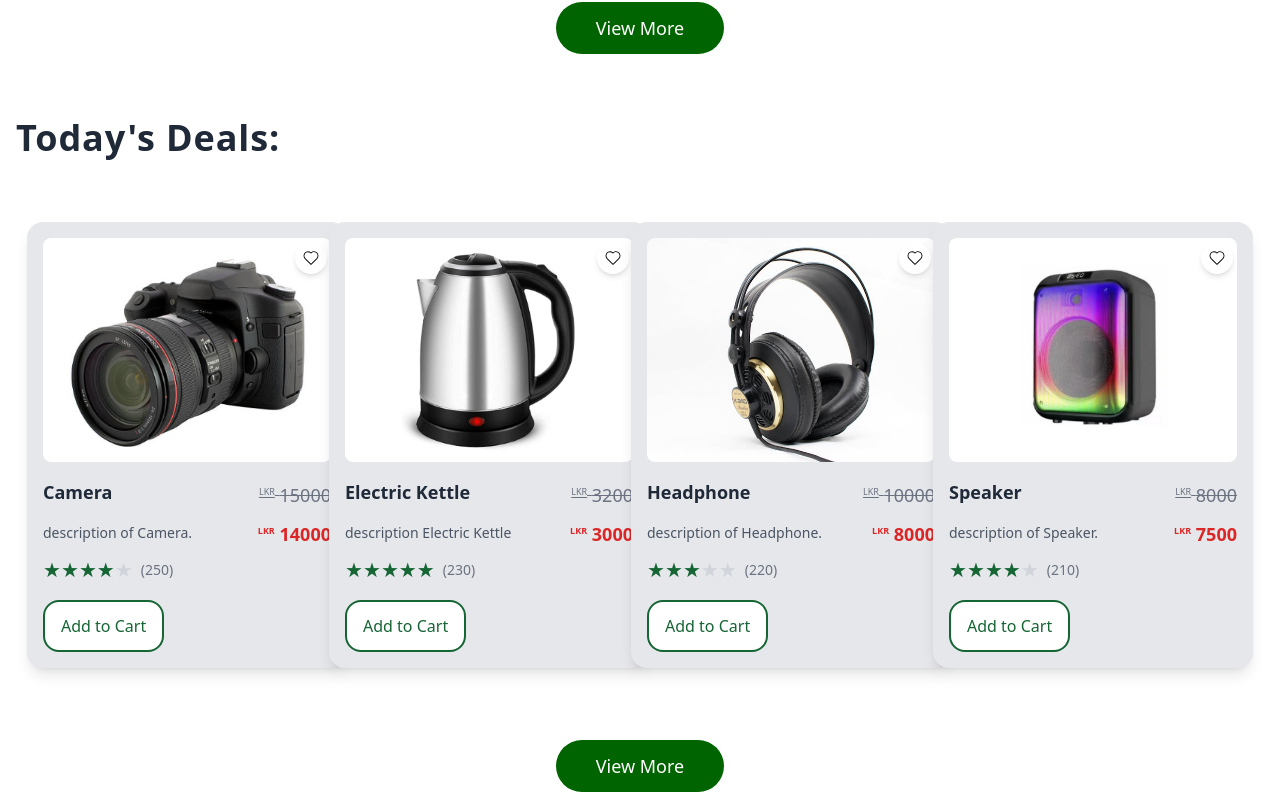
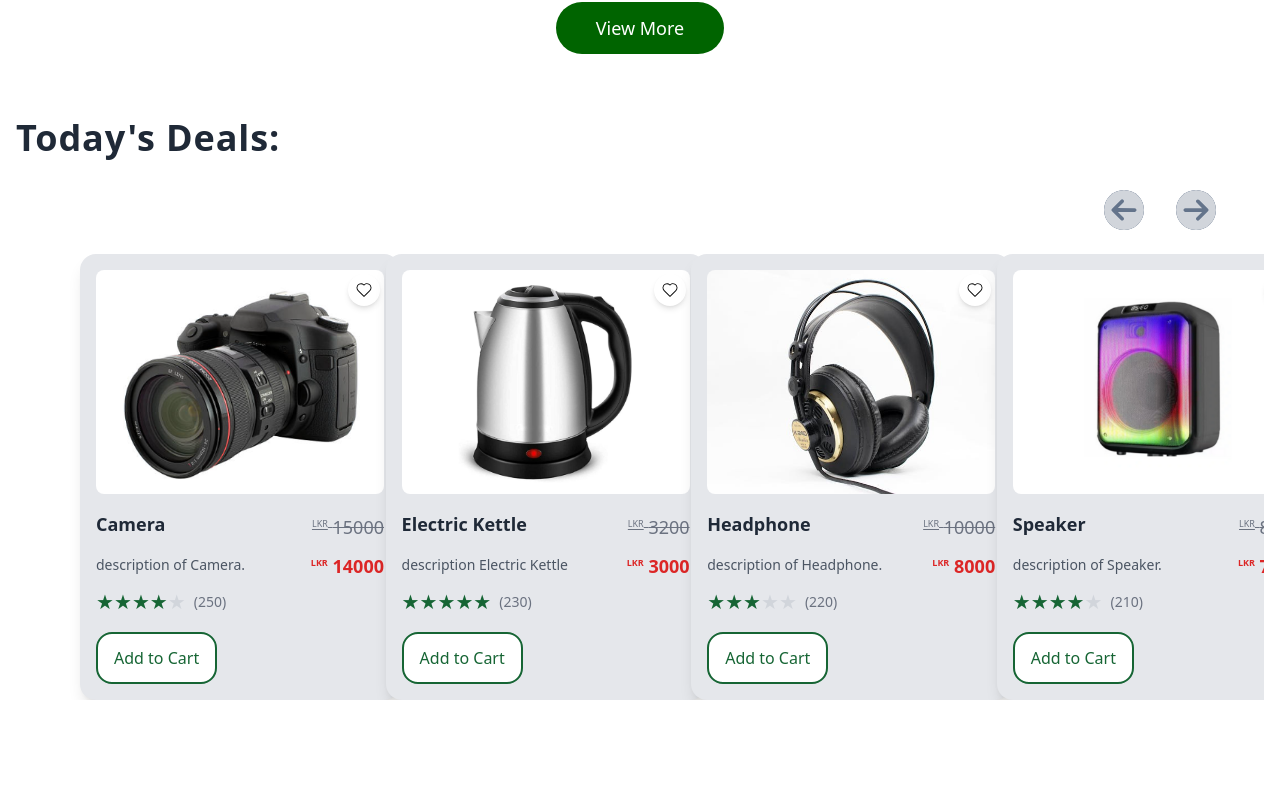
Before and after one commit to ManurangaJay/Home-Page, a Next.js app: page /homepage in a window 1280 px wide. Shown: the part 1352-2160 px from the top of the page. After the commit the page ends 2068 px from the top, so only its background shows below. Built offline with nearby package versions, Linux system fonts and the light colour scheme.

Commit message:
feat: horizontal scrolling feature

```diff
--- a/app/homepage/page.tsx
+++ b/app/homepage/page.tsx
@@ -1,20 +1,20 @@
 "use client";
 import products from "../productData";
-import React, { useState } from "react";
+import React, { useState, useRef, useEffect } from "react";
 import ProductCard from "../components/ProductCard";
+import { FaCircleArrowRight } from "react-icons/fa6";
+import { FaCircleArrowLeft } from "react-icons/fa6";
 
 const HomePage = () => {
   const [visibleItems, setVisibleItems] = useState<{
     featured: number;
     bestSellers: number;
-    deals: number;
   }>({
     featured: 4,
     bestSellers: 4,
-    deals: 4,
   });
 
-  const handleViewMore = (section: "featured" | "bestSellers" | "deals") => {
+  const handleViewMore = (section: "featured" | "bestSellers") => {
     setVisibleItems((prevState) => ({
       ...prevState,
       [section]: prevState[section] + 4,
@@ -22,7 +22,7 @@ const HomePage = () => {
   };
 
   const shouldShowViewMore = (
-    section: "featured" | "bestSellers" | "deals",
+    section: "featured" | "bestSellers",
     totalItems: number
   ) => {
     return visibleItems[section] < totalItems;
@@ -35,35 +35,54 @@ const HomePage = () => {
 
   const todaysDeals = products.filter((product) => product.discountedPrice);
 
+  const [currentIndex, setCurrentIndex] = useState(0);
+  const dealsRef = useRef<HTMLDivElement | null>(null);
+
+  const scrollDeals = (direction: "left" | "right") => {
+    const itemsToScroll = 2;
+
+    const newIndex =
+      direction === "left"
+        ? Math.max(currentIndex - itemsToScroll, 0)
+        : Math.min(currentIndex + itemsToScroll, todaysDeals.length - 4);
+
+    setCurrentIndex(newIndex);
+  };
+
+  useEffect(() => {
+    if (dealsRef.current) {
+      const scrollAmount = dealsRef.current.children[0]?.clientWidth || 0;
+      dealsRef.current.scrollTo({
+        left: scrollAmount * currentIndex,
+        behavior: "smooth",
+      });
+    }
+  }, [currentIndex]);
+
   return (
     <div>
       <h1 className="text-2xl md:text-3xl lg:text-4xl font-semibold text-gray-800 mb-4 md:mb-6 tracking-wide">
         Today's Featured Items:
       </h1>
-
       <div className="grid-container grid grid-cols-1 md:grid-cols-2 lg:grid-cols-4 gap-10 p-1 md:p-10 justify-items-center">
         {products.slice(0, visibleItems.featured).map((product) => (
           <ProductCard key={product.name} {...product} />
         ))}
       </div>
-
       {shouldShowViewMore("featured", products.length) && (
         <div className="flex justify-center mt-8">
           <button
             onClick={() => handleViewMore("featured")}
-            className="py-3 px-10 text-white bg-darkgreen rounded-full text-lg transition
-            delay-150 duration-300 ease-in-out hover:-translate-y-1 hover:scale-110"
+            className="py-3 px-10 text-white bg-darkgreen rounded-full text-lg transition delay-150 duration-300 ease-in-out hover:-translate-y-1 hover:scale-110"
             style={{ backgroundColor: "#006400" }}
           >
             View More
           </button>
         </div>
       )}
-
       <h2 className="text-2xl md:text-3xl lg:text-4xl font-semibold text-gray-800 mt-16 mb-6 tracking-wide">
         Best Selling Products:
       </h2>
-
       <div className="grid-container grid grid-cols-1 md:grid-cols-2 lg:grid-cols-4 gap-10 p-1 md:p-10 justify-items-center">
         {bestSellingProducts
           .slice(0, visibleItems.bestSellers)
@@ -71,42 +90,65 @@ const HomePage = () => {
             <ProductCard key={product.name} {...product} />
           ))}
       </div>
-
       {shouldShowViewMore("bestSellers", bestSellingProducts.length) && (
         <div className="flex justify-center mt-8">
           <button
             onClick={() => handleViewMore("bestSellers")}
-            className="py-3 px-10 text-white bg-darkgreen rounded-full text-lg transition delay-150
-            duration-300 ease-in-out hover:-translate-y-1 hover:scale-110"
+            className="py-3 px-10 text-white bg-darkgreen rounded-full text-lg transition
+            delay-150 duration-300 ease-in-out hover:-translate-y-1 hover:scale-110 "
             style={{ backgroundColor: "#006400" }}
           >
             View More
           </button>
         </div>
       )}
-
       <h2 className="text-2xl md:text-3xl lg:text-4xl font-semibold text-gray-800 mt-16 mb-6 tracking-wide">
         Today's Deals:
       </h2>
 
-      <div className="grid-container grid grid-cols-1 md:grid-cols-2 lg:grid-cols-4 gap-10 p-1 md:p-10 justify-items-center">
-        {todaysDeals.slice(0, visibleItems.deals).map((product) => (
-          <ProductCard key={product.name} {...product} isDeal={true} />
+      <div className="flex justify-end mb-4 pr-10 space-x-4">
+        <button
+          onClick={() => scrollDeals("left")}
+          className="p-2 rounded-full transition text-xl"
+        >
+          <FaCircleArrowLeft
+            size={40}
+            className=" transition delay-100 duration-300 ease-in-out hover:-translate-y-1 hover:scale-110 rounded-full bg-slate-500 fill-gray-300"
+          />
+        </button>
+
+        <button
+          onClick={() => scrollDeals("right")}
+          className="p-2 rounded-full transition text-xl"
+        >
+          <FaCircleArrowRight
+            size={40}
+            className=" transition delay-100 duration-300 ease-in-out hover:-translate-y-1 hover:scale-110 rounded-full bg-slate-500 fill-gray-300"
+          />
+        </button>
+      </div>
+      <div
+        ref={dealsRef}
+        className="flex overflow-x-auto scrollbar-hide"
+        style={{
+          scrollBehavior: "smooth",
+          width: "100%",
+          padding: "0 5vw",
+        }}
+      >
+        {todaysDeals.map((product, index) => (
+          <div
+            key={product.name}
+            style={{
+              flex: "0 0 25%",
+              maxWidth: "25%",
+              marginRight: "2vw",
+            }}
+          >
+            <ProductCard {...product} isDeal={true} />
+          </div>
         ))}
       </div>
-
-      {shouldShowViewMore("deals", todaysDeals.length) && (
-        <div className="flex justify-center mt-8">
-          <button
-            onClick={() => handleViewMore("deals")}
-            className="py-3 px-10 text-white bg-darkgreen rounded-full text-lg transition delay-150
-            duration-300 ease-in-out hover:-translate-y-1 hover:scale-110"
-            style={{ backgroundColor: "#006400" }}
-          >
-            View More
-          </button>
-        </div>
-      )}
     </div>
   );
 };
```
